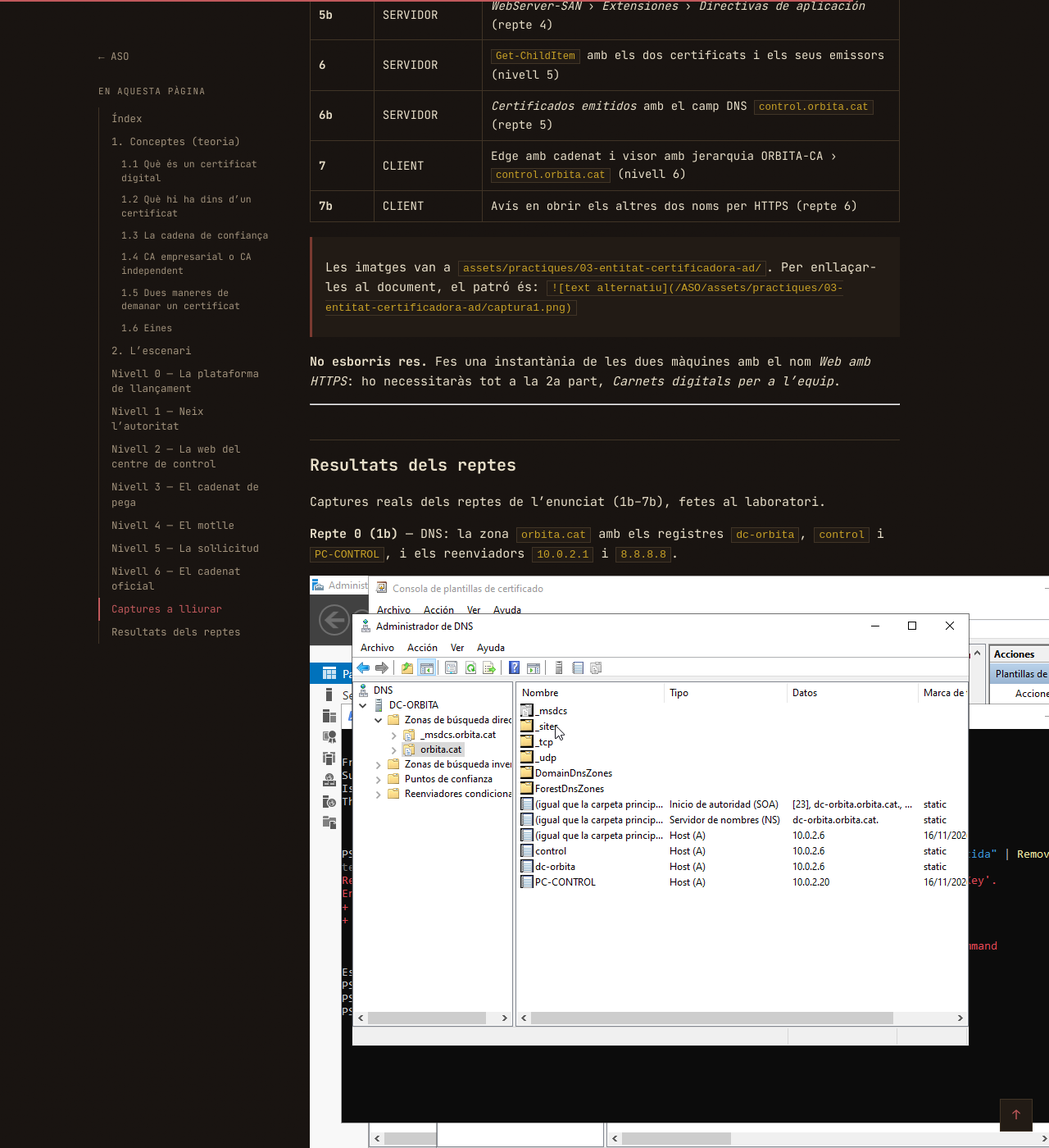
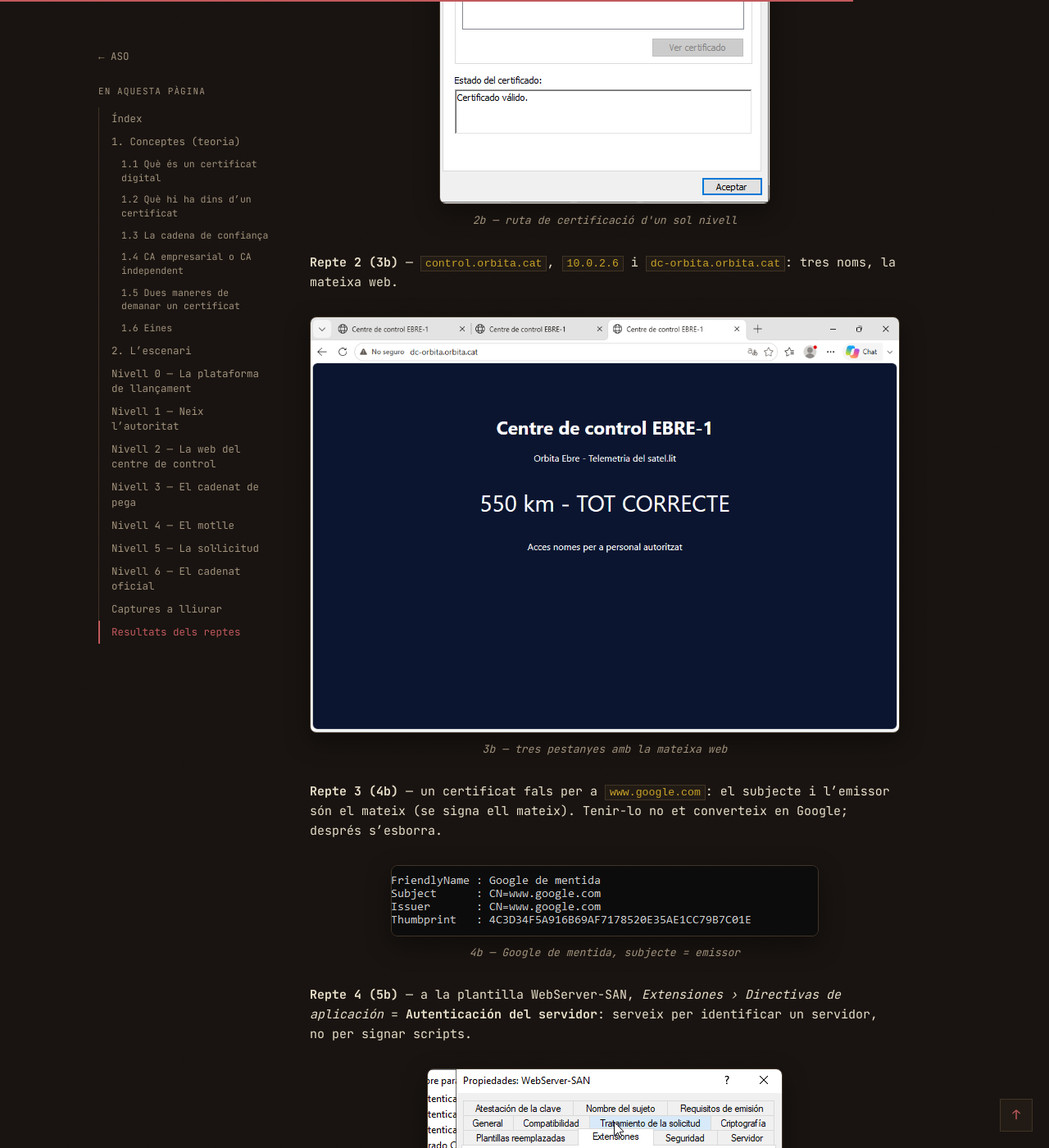
Before and after one commit to ikerespinosalopez/ASO, a Jekyll site: the page built from practiques/03-entitat-certificadora-ad.md, in a window 1280 px wide and 1400 px high, scrolled down 27112 px. Shown: the whole window at 82% size. Built offline with Jekyll 4.4.1, drawn with Linux system fonts in a browser that asks for light colours; some of the changed text lies outside the part shown.

Commit message:
Millora el format de la pràctica 03: imatges retallades i centrades
Retalla cada captura al contingut rellevant (finestra/diàleg, sense
escriptori ni barra de tasques), les converteix en figures centrades
amb peu de foto i afegeix l'estil d'imatges (marc, ombra, responsiu) al
full d'estils.

Co-Authored-By: Claude Opus 4.8 <noreply@anthropic.com>

````diff
--- a/assets/style.css
+++ b/assets/style.css
@@ -401,3 +401,27 @@ footer a:hover{color:var(--accent);border-color:var(--accent);}
   background:var(--bg-panel);
   color:var(--muted);
 }
+
+/* ---- Captures de pràctica (figures centrades amb títol) ---- */
+.content figure{
+  margin:30px auto;
+  text-align:center;
+  max-width:100%;
+}
+.content figure img{
+  display:block;
+  margin:0 auto;
+  max-width:100%;
+  height:auto;
+  border:1px solid var(--border-solid);
+  border-radius:8px;
+  box-shadow:0 10px 30px rgba(0,0,0,0.4);
+}
+.content figcaption{
+  margin-top:10px;
+  color:var(--muted);
+  font-size:0.82rem;
+  font-style:italic;
+  line-height:1.45;
+}
+.content img{max-width:100%;height:auto;}
--- a/practiques/03-entitat-certificadora-ad.md
+++ b/practiques/03-entitat-certificadora-ad.md
@@ -171,7 +171,10 @@ Les dues `nslookup` han de donar adreça. `UnKnown` com a nom del servidor és n
 
 > **Captura 1:** al client, la sortida de `whoami` i dels dos `nslookup`.
 
-![Captura 1 — whoami i nslookup al client]({{ '/assets/practiques/03-entitat-certificadora-ad/captura1.png' | relative_url }})
+<figure>
+  <img src="{{ '/assets/practiques/03-entitat-certificadora-ad/captura1.png' | relative_url }}" alt="Captura 1 — whoami i nslookup al client" loading="lazy">
+  <figcaption>Captura 1 — whoami i nslookup al client</figcaption>
+</figure>
 
 > **Repte 0 (captura 1b):** al servidor, obre l'*Administrador de DNS* i fes una captura on es vegin els reenviadors i la zona `orbita.cat` amb el registre de `dc-orbita`. Després fes la instantània de les dues màquines.
 
@@ -233,11 +236,17 @@ Les dues `nslookup` han de donar adreça. `UnKnown` com a nom del servidor és n
 
 > **Captura 2:** la consola `certsrv.msc` del servidor amb ORBITA-CA, i el `certlm.msc` del client amb ORBITA-CA dins de les entitats arrel de confiança.
 
-![Captura 2 — certsrv.msc al servidor amb ORBITA-CA]({{ '/assets/practiques/03-entitat-certificadora-ad/captura2-servidor.png' | relative_url }})
+<figure>
+  <img src="{{ '/assets/practiques/03-entitat-certificadora-ad/captura2-servidor.png' | relative_url }}" alt="Captura 2 — certsrv.msc al servidor amb ORBITA-CA" loading="lazy">
+  <figcaption>Captura 2 — certsrv.msc al servidor amb ORBITA-CA</figcaption>
+</figure>
 
 Al client, la confiança en ORBITA-CA es comprova des de PowerShell (arriba sola per AD, amb la mateixa empremta digital que al servidor):
 
-![Captura 2 — ORBITA-CA a les arrels de confiança del client]({{ '/assets/practiques/03-entitat-certificadora-ad/captura2-client.png' | relative_url }})
+<figure>
+  <img src="{{ '/assets/practiques/03-entitat-certificadora-ad/captura2-client.png' | relative_url }}" alt="Captura 2 — ORBITA-CA a les arrels de confiança del client" loading="lazy">
+  <figcaption>Captura 2 — ORBITA-CA a les arrels de confiança del client</figcaption>
+</figure>
 
 > **Repte 1 (captura 2b):** a `certsrv.msc`, clic dret sobre ORBITA-CA › *Propiedades* › *Ver certificado* › pestanya *Ruta de certificación*. Fes una captura on es vegi que la ruta només té un nivell. És el senyal que ORBITA-CA és l'arrel.
 
@@ -308,7 +317,10 @@ Al client, la confiança en ORBITA-CA es comprova des de PowerShell (arriba sola
 
 > **Captura 3:** Edge al client amb la web del centre de control i l'avís *No seguro*.
 
-![Captura 3 — web HTTP amb avís No seguro]({{ '/assets/practiques/03-entitat-certificadora-ad/captura3.png' | relative_url }})
+<figure>
+  <img src="{{ '/assets/practiques/03-entitat-certificadora-ad/captura3.png' | relative_url }}" alt="Captura 3 — web HTTP amb avís No seguro" loading="lazy">
+  <figcaption>Captura 3 — web HTTP amb avís No seguro</figcaption>
+</figure>
 
 > **Repte 2 (captura 3b):** obre en pestanyes noves `http://10.0.2.6` i `http://dc-orbita.orbita.cat`. Surt la mateixa web? Fes una captura on es vegin les tres pestanyes. Són tres noms per al mateix servidor; recorda-ho, que al nivell 6 tornarà a sortir.
 
@@ -354,7 +366,10 @@ Al client, la confiança en ORBITA-CA es comprova des de PowerShell (arriba sola
 
 > **Captura 4:** la pàgina d'avís d'Edge amb el codi `NET::ERR_CERT_AUTHORITY_INVALID`.
 
-![Captura 4 — avís NET::ERR_CERT_AUTHORITY_INVALID]({{ '/assets/practiques/03-entitat-certificadora-ad/captura4.png' | relative_url }})
+<figure>
+  <img src="{{ '/assets/practiques/03-entitat-certificadora-ad/captura4.png' | relative_url }}" alt="Captura 4 — avís NET::ERR_CERT_AUTHORITY_INVALID" loading="lazy">
+  <figcaption>Captura 4 — avís NET::ERR_CERT_AUTHORITY_INVALID</figcaption>
+</figure>
 
 > **Repte 3 (captura 4b):** al servidor, fabrica un certificat per a `www.google.com` amb el nom amistós `Google de mentida`, llista els certificats de l'equip (subjecte = emissor) i després esborra'l:
 > ```powershell
@@ -392,7 +407,10 @@ Al client, la confiança en ORBITA-CA es comprova des de PowerShell (arriba sola
 
 > **Captura 5:** la carpeta *Plantillas de certificado* de `certsrv.msc` amb *WebServer-SAN* publicada.
 
-![Captura 5 — WebServer-SAN publicada a la CA]({{ '/assets/practiques/03-entitat-certificadora-ad/captura5.png' | relative_url }})
+<figure>
+  <img src="{{ '/assets/practiques/03-entitat-certificadora-ad/captura5.png' | relative_url }}" alt="Captura 5 — WebServer-SAN publicada a la CA" loading="lazy">
+  <figcaption>Captura 5 — WebServer-SAN publicada a la CA</figcaption>
+</figure>
 
 > **Repte 4 (captura 5b):** a `certtmpl.msc`, obre les propietats de *WebServer-SAN*, ves a la pestanya *Extensiones* i selecciona *Directivas de aplicación*. Fes una captura de l'ús que surt. Aquest ús és el que diu que el certificat serveix per identificar un servidor, i no per signar scripts.
 
@@ -500,7 +518,10 @@ Al client, la confiança en ORBITA-CA es comprova des de PowerShell (arriba sola
 
 > **Captura 6:** la sortida de l'últim `Get-ChildItem`, amb els dos certificats i els seus emissors.
 
-![Captura 6 — cadenat de pega vs cadenat oficial]({{ '/assets/practiques/03-entitat-certificadora-ad/captura6.png' | relative_url }})
+<figure>
+  <img src="{{ '/assets/practiques/03-entitat-certificadora-ad/captura6.png' | relative_url }}" alt="Captura 6 — cadenat de pega vs cadenat oficial" loading="lazy">
+  <figcaption>Captura 6 — cadenat de pega vs cadenat oficial</figcaption>
+</figure>
 
 > **Repte 5 (captura 6b):** a `certsrv.msc`, obre *Certificados emitidos* i busca el certificat que acabes de demanar, el de la plantilla *WebServer-SAN*. Obre'l amb doble clic, ves a la pestanya *Detalles* i busca el camp on surt `control.orbita.cat` com a nom DNS. Fes-ne una captura.
 
@@ -534,11 +555,17 @@ Al client, la confiança en ORBITA-CA es comprova des de PowerShell (arriba sola
 
 > **Captura 7:** Edge amb la web i el cadenat, i el visor del certificat amb la jerarquia ORBITA-CA › `control.orbita.cat`.
 
-![Captura 7 — web amb cadenat oficial]({{ '/assets/practiques/03-entitat-certificadora-ad/captura7-cadenat.png' | relative_url }})
+<figure>
+  <img src="{{ '/assets/practiques/03-entitat-certificadora-ad/captura7-cadenat.png' | relative_url }}" alt="Captura 7 — web amb cadenat oficial" loading="lazy">
+  <figcaption>Captura 7 — web amb cadenat oficial</figcaption>
+</figure>
 
 I el visor del certificat, emès per a `control.orbita.cat` i signat per **ORBITA-CA**:
 
-![Captura 7 — visor del certificat (Emès per ORBITA-CA)]({{ '/assets/practiques/03-entitat-certificadora-ad/captura7-certificat.png' | relative_url }})
+<figure>
+  <img src="{{ '/assets/practiques/03-entitat-certificadora-ad/captura7-certificat.png' | relative_url }}" alt="Captura 7 — visor del certificat (Emès per ORBITA-CA)" loading="lazy">
+  <figcaption>Captura 7 — visor del certificat (Emès per ORBITA-CA)</figcaption>
+</figure>
 
 > **Repte 6 (captura 7b):** recordes els tres noms del repte 2? Obre `https://10.0.2.6` i `https://dc-orbita.orbita.cat` en una finestra privada. Ara surt un avís. Prem el botó d'opcions avançades i fes una captura del codi d'error. Per què passa, si el certificat és oficial? Mira la condició 3 de la idea clau: el certificat només val per al nom `control.orbita.cat`, que és l'únic que hi ha al SAN.
 >
@@ -568,7 +595,10 @@ Al final de la pràctica cal lliurar les captures numerades. Les dels **reptes**
 | **7b** | CLIENT | Avís en obrir els altres dos noms per HTTPS (repte 6) |
 
 > Les imatges van a `assets/practiques/03-entitat-certificadora-ad/`. Per enllaçar-les al document, el patró és:
-> `![text alternatiu]({{ '/assets/practiques/03-entitat-certificadora-ad/captura1.png' | relative_url }})`
+> `<figure>
+  <img src="{{ '/assets/practiques/03-entitat-certificadora-ad/captura1.png' | relative_url }}" alt="text alternatiu" loading="lazy">
+  <figcaption>text alternatiu</figcaption>
+</figure>`
 
 **No esborris res.** Fes una instantània de les dues màquines amb el nom *Web amb HTTPS*: ho necessitaràs tot a la 2a part, *Carnets digitals per a l'equip*.
 
@@ -580,30 +610,54 @@ Captures reals dels reptes de l'enunciat (1b–7b), fetes al laboratori.
 
 **Repte 0 (1b)** — DNS: la zona `orbita.cat` amb els registres `dc-orbita`, `control` i `PC-CONTROL`, i els reenviadors `10.0.2.1` i `8.8.8.8`.
 
-![1b — zona orbita.cat]({{ '/assets/practiques/03-entitat-certificadora-ad/captura1b-zona.png' | relative_url }})
+<figure>
+  <img src="{{ '/assets/practiques/03-entitat-certificadora-ad/captura1b-zona.png' | relative_url }}" alt="1b — zona orbita.cat" loading="lazy">
+  <figcaption>1b — zona orbita.cat</figcaption>
+</figure>
 
-![1b — reenviadors DNS]({{ '/assets/practiques/03-entitat-certificadora-ad/captura1b-reenviadors.png' | relative_url }})
+<figure>
+  <img src="{{ '/assets/practiques/03-entitat-certificadora-ad/captura1b-reenviadors.png' | relative_url }}" alt="1b — reenviadors DNS" loading="lazy">
+  <figcaption>1b — reenviadors DNS</figcaption>
+</figure>
 
 **Repte 1 (2b)** — la ruta de certificació d'ORBITA-CA només té un nivell: és la CA arrel.
 
-![2b — ruta de certificació d'un sol nivell]({{ '/assets/practiques/03-entitat-certificadora-ad/captura2b.png' | relative_url }})
+<figure>
+  <img src="{{ '/assets/practiques/03-entitat-certificadora-ad/captura2b.png' | relative_url }}" alt="2b — ruta de certificació d'un sol nivell" loading="lazy">
+  <figcaption>2b — ruta de certificació d'un sol nivell</figcaption>
+</figure>
 
 **Repte 2 (3b)** — `control.orbita.cat`, `10.0.2.6` i `dc-orbita.orbita.cat`: tres noms, la mateixa web.
 
-![3b — tres pestanyes amb la mateixa web]({{ '/assets/practiques/03-entitat-certificadora-ad/captura3b.png' | relative_url }})
+<figure>
+  <img src="{{ '/assets/practiques/03-entitat-certificadora-ad/captura3b.png' | relative_url }}" alt="3b — tres pestanyes amb la mateixa web" loading="lazy">
+  <figcaption>3b — tres pestanyes amb la mateixa web</figcaption>
+</figure>
 
 **Repte 3 (4b)** — un certificat fals per a `www.google.com`: el subjecte i l'emissor són el mateix (se signa ell mateix). Tenir-lo no et converteix en Google; després s'esborra.
 
-![4b — Google de mentida, subjecte = emissor]({{ '/assets/practiques/03-entitat-certificadora-ad/captura4b.png' | relative_url }})
+<figure>
+  <img src="{{ '/assets/practiques/03-entitat-certificadora-ad/captura4b.png' | relative_url }}" alt="4b — Google de mentida, subjecte = emissor" loading="lazy">
+  <figcaption>4b — Google de mentida, subjecte = emissor</figcaption>
+</figure>
 
 **Repte 4 (5b)** — a la plantilla WebServer-SAN, *Extensiones › Directivas de aplicación* = **Autenticación del servidor**: serveix per identificar un servidor, no per signar scripts.
 
-![5b — Directivas de aplicación: Autenticación del servidor]({{ '/assets/practiques/03-entitat-certificadora-ad/captura5b.png' | relative_url }})
+<figure>
+  <img src="{{ '/assets/practiques/03-entitat-certificadora-ad/captura5b.png' | relative_url }}" alt="5b — Directivas de aplicación: Autenticación del servidor" loading="lazy">
+  <figcaption>5b — Directivas de aplicación: Autenticación del servidor</figcaption>
+</figure>
 
 **Repte 5 (6b)** — al certificat emès, el camp *Nombre alternativo del titular* (SAN) conté `Nombre DNS=control.orbita.cat`.
 
-![6b — el SAN del certificat emès]({{ '/assets/practiques/03-entitat-certificadora-ad/captura6b.png' | relative_url }})
+<figure>
+  <img src="{{ '/assets/practiques/03-entitat-certificadora-ad/captura6b.png' | relative_url }}" alt="6b — el SAN del certificat emès" loading="lazy">
+  <figcaption>6b — el SAN del certificat emès</figcaption>
+</figure>
 
 **Repte 6 (7b)** — `https://dc-orbita.orbita.cat` dona **NET::ERR_CERT_COMMON_NAME_INVALID**. El certificat és oficial i de confiança, però el nom no és al SAN (només hi ha `control.orbita.cat`). És la condició 3 de la cadena de confiança: el nom ha de coincidir.
 
-![7b — error de nom (ERR_CERT_COMMON_NAME_INVALID)]({{ '/assets/practiques/03-entitat-certificadora-ad/captura7b.png' | relative_url }})
+<figure>
+  <img src="{{ '/assets/practiques/03-entitat-certificadora-ad/captura7b.png' | relative_url }}" alt="7b — error de nom (ERR_CERT_COMMON_NAME_INVALID)" loading="lazy">
+  <figcaption>7b — error de nom (ERR_CERT_COMMON_NAME_INVALID)</figcaption>
+</figure>
````
Also changed, not shown: assets/practiques/03-entitat-certificadora-ad/captura1.png, assets/practiques/03-entitat-certificadora-ad/captura1b-reenviadors.png, assets/practiques/03-entitat-certificadora-ad/captura1b-zona.png, assets/practiques/03-entitat-certificadora-ad/captura2-client.png, assets/practiques/03-entitat-certificadora-ad/captura2-servidor.png, assets/practiques/03-entitat-certificadora-ad/captura2b.png, assets/practiques/03-entitat-certificadora-ad/captura3.png, assets/practiques/03-entitat-certificadora-ad/captura3b.png, assets/practiques/03-entitat-certificadora-ad/captura4.png, assets/practiques/03-entitat-certificadora-ad/captura4b.png, assets/practiques/03-entitat-certificadora-ad/captura5.png, assets/practiques/03-entitat-certificadora-ad/captura5b.png, assets/practiques/03-entitat-certificadora-ad/captura6.png, assets/practiques/03-entitat-certificadora-ad/captura6b.png, 3 more files.
